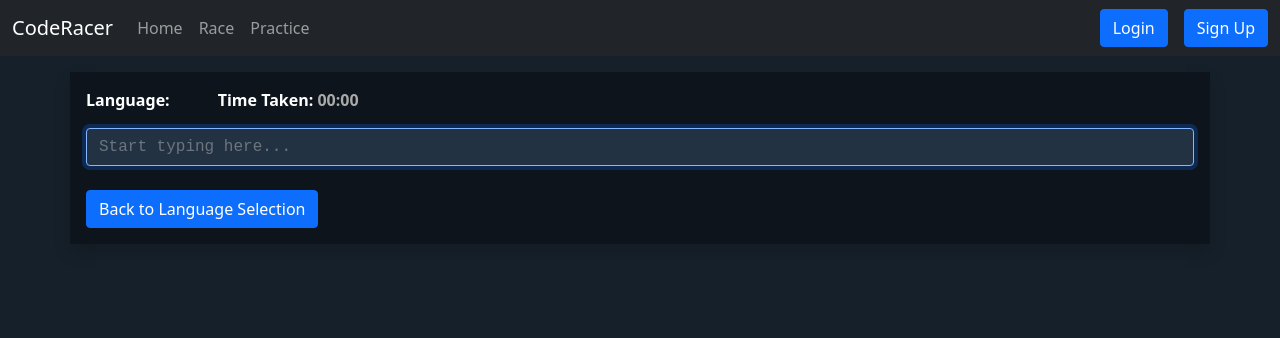
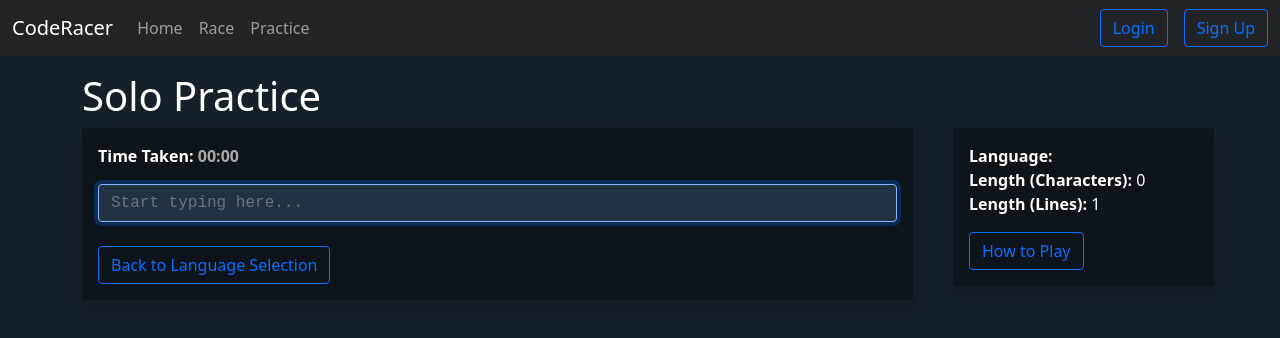
Before and after one commit to Graphcalibur/kfc-orbital-2021, a React (Create React App) app in the folder client/: page /solotyping/1 in a window 1280 px wide. Shown: the top 338 px of the page. Built offline with nearby package versions, Linux system fonts and the light colour scheme; no server answers.

Commit message:
Improved design of buttons and SoloTyping page

```diff
--- a/client/src/components/Login.jsx
+++ b/client/src/components/Login.jsx
@@ -66,7 +66,7 @@ class Login extends Component {
         correctly and try again.
       </p>
     ) : (
-      <></>
+      <span></span>
     );
   };
 
--- a/client/src/components/NavBar.jsx
+++ b/client/src/components/NavBar.jsx
@@ -40,14 +40,14 @@ class NavBar extends Component {
     return this.state.curr_user === null ? (
       <Nav className="ms-auto">
         <Button
-          variant="primary"
+          variant="outline-primary"
           onClick={() => this.setState({ show_login: true })}
           className="me-3"
         >
           Login
         </Button>
         <Button
-          variant="primary"
+          variant="outline-primary"
           onClick={() => this.setState({ show_sign_up: true })}
         >
           Sign Up
@@ -58,7 +58,7 @@ class NavBar extends Component {
         <Link className="nav-link" to={"/user/" + this.state.curr_user}>
           {this.state.curr_user}
         </Link>
-        <Button variant="primary" onClick={() => this.logout()}>
+        <Button variant="outline-primary" onClick={() => this.logout()}>
           Logout
         </Button>
       </Nav>
--- a/client/src/components/SignUp.jsx
+++ b/client/src/components/SignUp.jsx
@@ -82,7 +82,7 @@ class SignUp extends Component {
         choose a different username.
       </p>
     ) : (
-      <></>
+      <span></span>
     );
   };
 
--- a/client/src/pages/ChooseLanguage/components/CodeLinkBtn.jsx
+++ b/client/src/pages/ChooseLanguage/components/CodeLinkBtn.jsx
@@ -11,7 +11,7 @@ const CodeLinkBtn = (props) => {
   return (
     <Col md="4" className="d-grid">
       <Button
-        variant="primary"
+        variant="outline-primary"
         onClick={() => history.push(`/solotyping/${link}`)}
       >
         <h2>{lang}</h2>
--- a/client/src/pages/SoloTyping/SoloTyping.jsx
+++ b/client/src/pages/SoloTyping/SoloTyping.jsx
@@ -1,10 +1,12 @@
 import React, { Component } from "react";
 import { Link, withRouter } from "react-router-dom";
-import { Container } from "react-bootstrap";
+import { Col, Container, Row } from "react-bootstrap";
+
 import "./SoloTyping.css";
 import Code from "./components/Code";
 import Header from "./components/Header";
 import TypingStats from "./components/TypingStats";
+import Timer from "./components/Timer";
 
 class SoloTyping extends Component {
   state = {
@@ -154,14 +156,31 @@ class SoloTyping extends Component {
       : { backgroundColor: "#233243", color: "white" };
   };
 
+  /* Returns length of code */
+  getCodeLength = () => {
+    const { code } = this.state;
+    let code_length = 0;
+
+    for (let i = 0; i < code.length; i++) {
+      code_length +=
+        code[i].trim().length; /* Don't count starting whitespace */
+    }
+
+    return code_length;
+  };
+
   render() {
     const ended = this.state.started && !this.state.typing;
+    const code_length = this.getCodeLength();
 
     return (
-      <div>
-        <Container fluid="sm" className="shadow p-3 gap-3 mt-3 box">
-          <Header
-            language={this.state.language}
+      <Container>
+        <h1 className="text">Solo Practice</h1>
+
+        <Row>
+          <Col md="9" fluid="sm">
+            <Container className="shadow p-3 box">
+              <Timer
                 elapsed_time={this.state.elapsed_time}
                 typing={this.state.typing}
               />
@@ -189,7 +208,7 @@ class SoloTyping extends Component {
               />
 
               <Link to={`/lang`}>
-            <button className="btn me-2 btn-primary">
+                <button className="btn me-2 btn-outline-primary">
                   Back to Language Selection
                 </button>
               </Link>
@@ -197,13 +216,24 @@ class SoloTyping extends Component {
 
             <TypingStats
               ended={ended}
-          code={this.state.code}
+              code_length={code_length}
               typed_wrong={this.state.typed_wrong}
               elapsed_time={this.state.elapsed_time}
               reset={this.reset}
               getCode={this.getCode}
             />
-      </div>
+          </Col>
+
+          <Col md="3" fluid="sm">
+            <Header
+              language={this.state.language}
+              code_length={code_length}
+              code_lines={this.state.code.length}
+            />
+            <span></span>
+          </Col>
+        </Row>
+      </Container>
     );
   }
 }
--- a/client/src/pages/SoloTyping/components/Header.jsx
+++ b/client/src/pages/SoloTyping/components/Header.jsx
@@ -1,13 +1,29 @@
 import React from "react";
-import Timer from "./Timer";
+import { Button, Container, OverlayTrigger, Tooltip } from "react-bootstrap";
 
 const Header = (props) => {
+  const popover = (
+    <Tooltip>
+      Type the code in each line and hit Enter when you reach the end. If you
+      make any errors, you'll have to backspace and fix them before continuing.
+      Timing begins when you start typing and ends after the last line.
+    </Tooltip>
+  );
+
   return (
-    <div className="d-flex flex-sm-row gap-5">
-      <b className="text">Language: {props.language}</b>
+    <Container className="shadow p-3 ms-3 align-content-start box">
+      <p className="text">
+        <b>Language:</b> {props.language}
+        <br />
+        <b>Length (Characters):</b> {props.code_length}
+        <br />
+        <b>Length (Lines):</b> {props.code_lines}
+      </p>
 
-      <Timer elapsed_time={props.elapsed_time} typing={props.typing} />
-    </div>
+      <OverlayTrigger trigger="click" placement="bottom" overlay={popover}>
+        <Button variant="outline-primary">How to Play</Button>
+      </OverlayTrigger>
+    </Container>
   );
 };
 
--- a/client/src/pages/SoloTyping/components/TypingStats.jsx
+++ b/client/src/pages/SoloTyping/components/TypingStats.jsx
@@ -3,14 +3,9 @@ import { Container, Button } from "react-bootstrap";
 
 const TypingStats = (props) => {
   /* Show no stats if typing test hasn't ended */
-  if (!props.ended) return <></>;
+  if (!props.ended) return <span></span>;
 
-  const { code, typed_wrong } = props;
-  let code_length = 0;
-
-  for (let i = 0; i < code.length; i++) {
-    code_length += code[i].trim().length; /* Don't count starting whitespace */
-  }
+  const { code_length, typed_wrong } = props;
 
   /* Accuracy = (# of chars in code / # of chars typed including wrong) * 100
        Formula does * 1000 / 10 so that it's accurate to the first decimal place */
@@ -29,7 +24,7 @@ const TypingStats = (props) => {
         Speed: {wpm} WPM
       </p>
 
-      <Button onClick={props.reset} variant="primary" className="me-4">
+      <Button onClick={props.reset} variant="outline-primary" className="me-4">
         Try Again
       </Button>
 
@@ -38,7 +33,7 @@ const TypingStats = (props) => {
           props.getCode();
           props.reset();
         }}
-        variant="primary"
+        variant="outline-primary"
         className="me-4"
       >
         New Practice
--- a/client/src/pages/User/User.jsx
+++ b/client/src/pages/User/User.jsx
@@ -1,7 +1,6 @@
 import React, { Component } from "react";
-import { Container, Row, Tab, Tabs } from "react-bootstrap";
+import { Container, Tab, Tabs } from "react-bootstrap";
 
-import ProgressChart from "./components/ProgressChart";
 import Stats from "./components/Stats";
 
 class User extends Component {
```
Also changed, not shown: 2 other files (tests, documents, lock files or other folders). Lines whose indentation alone changed are shown as unchanged.
